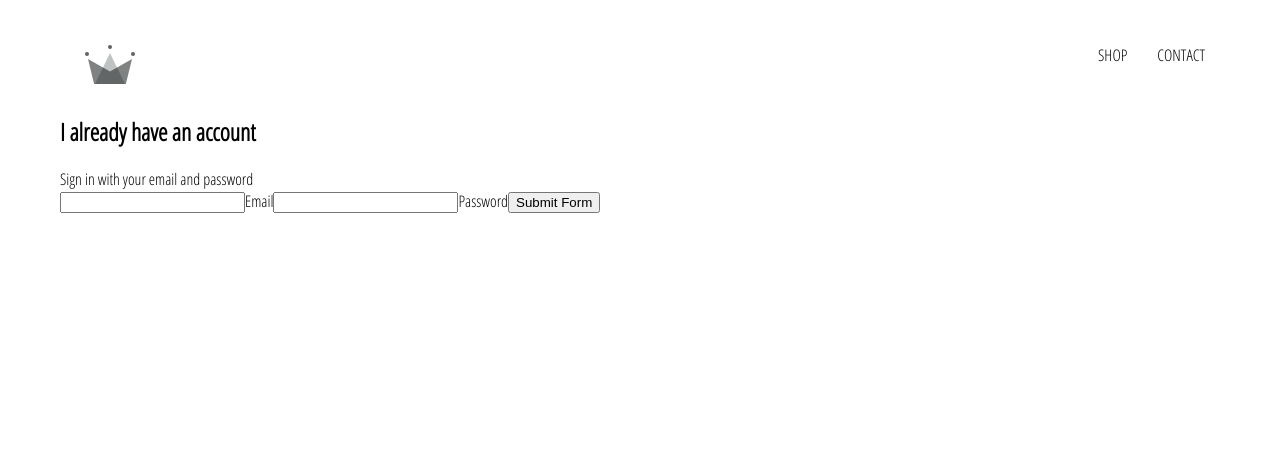
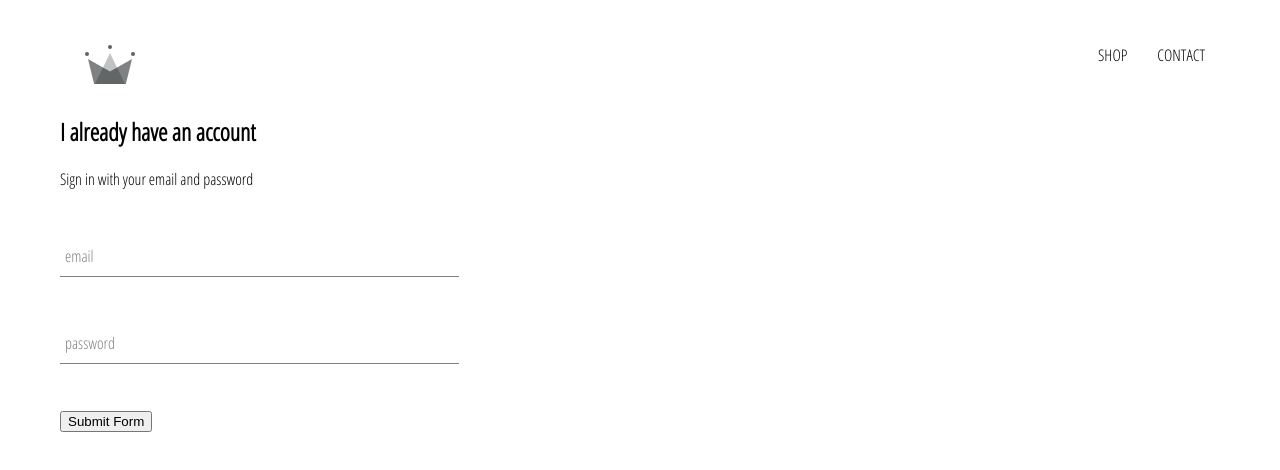
Before and after one commit to divineLush/crown-clothing, a React (Create React App) app: page /signin in a window 1280 px wide. Shown: the top 470 px of the page. Built offline with nearby package versions, Linux system fonts and the light colour scheme.

Commit message:
FormInput component setup and styles

```diff
--- /dev/null
+++ b/src/components/form-input/form-input.jsx
@@ -0,0 +1,27 @@
+import React from 'react';
+
+import './form-input.scss';
+
+const FormInput = ({ handleChange, label, ...props }) => {
+  const formLabel = (() => {
+    const modifier = props.value.length ? ' _shrink' : '';
+    const labelClass = `group__form-label${modifier}`;
+
+    return label
+      ? <label className={ labelClass }>{ label }</label>
+      : null;
+  })();
+
+  return (
+    <section className="group">
+      <input
+        className="group__form-input"
+        onChange={ handleChange }
+        { ...props }
+      />
+      { formLabel }
+    </section>
+  );
+};
+
+export default FormInput;
--- /dev/null
+++ b/src/components/form-input/form-input.scss
@@ -0,0 +1,54 @@
+$sub-color: grey;
+$main-color: black;
+
+@mixin shrinkLabel {
+  top: -14px;
+  font-size: 12px;
+  color: $main-color;
+}
+
+.group {
+  position: relative;
+  margin: 45px 0;
+
+  &__form-input {
+    background: none;
+    background-color: white;
+    color: $sub-color;
+    font-size: 18px;
+    padding: 10px 10px 10px 5px;
+    display: block;
+    width: 100%;
+    border: none;
+    border-radius: 0;
+    border-bottom: 1px solid $sub-color;
+    margin: 25px 0;
+
+    &:focus {
+      outline: none;
+    }
+
+    &:focus ~ &__form-label {
+      @include shrinkLabel();
+    }
+  }
+
+  input[type='password'] {
+    letter-spacing: 0.3em;
+  }
+
+  &__form-label {
+    color: $sub-color;
+    font-size: 16px;
+    font-weight: normal;
+    position: absolute;
+    pointer-events: none;
+    left: 5px;
+    top: 10px;
+    transition: 300ms ease all;
+
+    &._shrink {
+      @include shrinkLabel();
+    }
+  }
+}
--- a/src/components/sign-in/sign-in.jsx
+++ b/src/components/sign-in/sign-in.jsx
@@ -1,4 +1,6 @@
 import React from 'react';
+
+import FormInput from '../form-input/form-input.jsx';
 
 import './sign-in.scss';
 
@@ -30,22 +32,22 @@ class SignIn extends React.Component {
         <h2>I already have an account</h2>
         <span>Sign in with your email and password</span>
         <form onSubmit={ this.handleSubmit }>
-          <input
+          <FormInput
             name="email"
             type="email"
+            label="email"
             value={ this.state.email }
-            onChange={ this.handleChange }
+            handleChange={ this.handleChange }
             required
           />
-          <label>Email</label>
-          <input
+          <FormInput
             name="password"
             type="password"
+            label="password"
             value={ this.state.password }
-            onChange={ this.handleChange }
+            handleChange={ this.handleChange }
             required
           />
-          <label>Password</label>
           <input
             type="submit"
             value="Submit Form"
--- a/src/components/sign-in/sign-in.scss
+++ b/src/components/sign-in/sign-in.scss
@@ -0,0 +1,3 @@
+.sign-in {
+  width: 30vw;
+}
```
Also changed, not shown: 1 other file (tests, documents, lock files or other folders).
